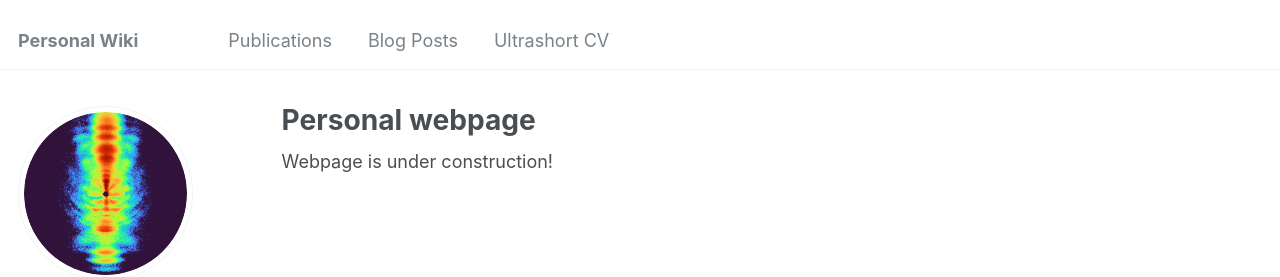
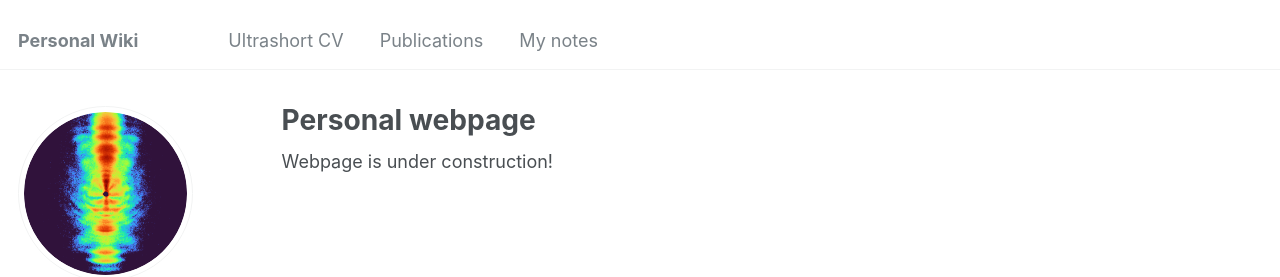
Before and after one commit to Tsendsuren/tsendsuren.github.io, a Jekyll site: the page built from _pages/about.md, in a window 1280 px wide. Shown: the top 277 px of the page. Built offline with Jekyll 4.4.1, drawn with Linux system fonts in a browser that asks for light colours; some web fonts are replaced.

Commit message:
updating menu

```diff
--- a/_data/navigation.yml
+++ b/_data/navigation.yml
@@ -1,5 +1,10 @@
 # main links links
 main:
+
+  - title: "Ultrashort CV"
+    url: /cv/
+
+
   - title: "Publications"
     url: /publications/
 
@@ -12,11 +17,10 @@ main:
   # - title: "Portfolio"
   #   url: /portfolio/
 
-  - title: "Blog Posts"
+  - title: "My notes"
     url: /year-archive/
 
-  - title: "Ultrashort CV"
-    url: /cv/
+
 
   # - title: "Guide"
   #   url: /markdown/
```
